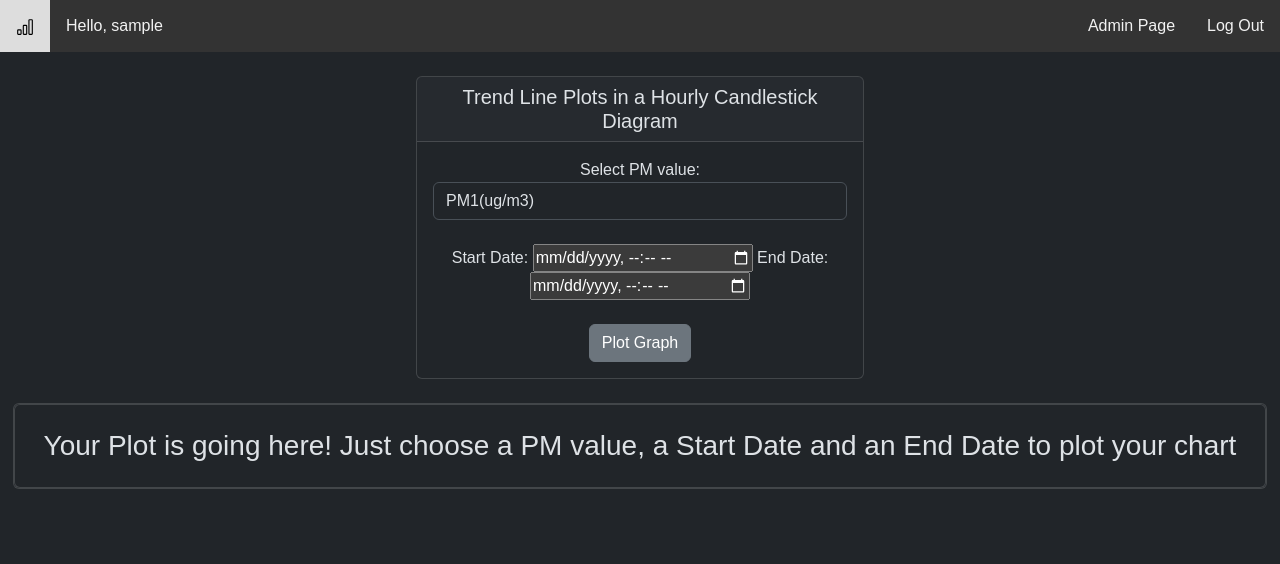
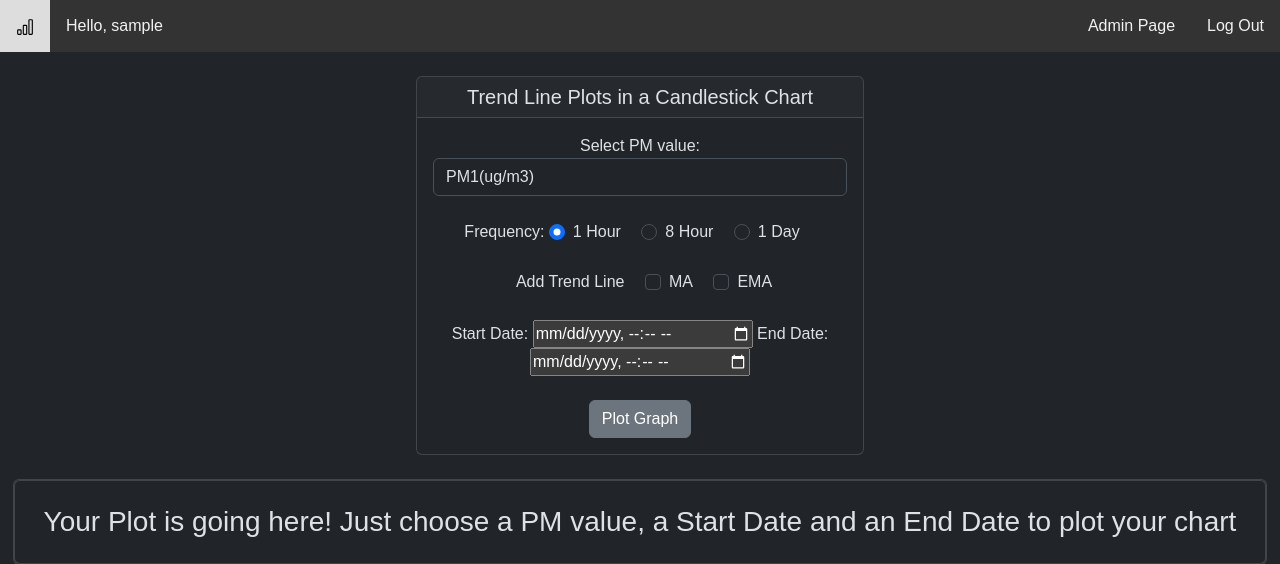
Before and after one commit to jimvla/django-app, a Django app: page / in a window 1280 px wide. Shown: the top 564 px of the page. Run offline with Django 4.2, Linux system fonts and the light colour scheme; the visitor is signed in with stand-in values (Sample User, id 1).

Commit message:
input updates

```diff
--- a/Device8/models.py
+++ b/Device8/models.py
@@ -1,5 +1,4 @@
 from django.db import models
-#from django.utils import timezone
 
 # Create your models here.
 
--- a/Device8/views.py
+++ b/Device8/views.py
@@ -12,7 +12,11 @@ import numpy as np
 # Home view for our page
 def home(request):
     if request.method=="POST":
+        # GET INPUTS
         dropdown = request.POST.get('dropdown')
+        radio = request.POST.get('inlineRadioOptions')
+        MA = request.POST.get('inlineCheckbox1')
+        EMA = request.POST.get('inlineCheckbox2')
         start_date = request.POST.get('start_date')
         end_date = request.POST.get('end_date')
         Queryset = Device8.objects.filter(time__range=[start_date, end_date]).values()
@@ -46,32 +50,29 @@ def home(request):
         # New DataFrame to help us with the Candlestick Plot
         if dropdown == 'PM1':
             new_df = pd.DataFrame({
-            'date': data.groupby(pd.Grouper(key='time', freq='8H'))['time'].first(),
-            'open': data.groupby(pd.Grouper(key='time', freq='8H'))['PM1'].first(),
-            'close': data.groupby(pd.Grouper(key='time', freq='8H'))['PM1'].last(),
-            'high': data.groupby(pd.Grouper(key='time', freq='8H'))['PM1'].max(),
-            'low': data.groupby(pd.Grouper(key='time', freq='8H'))['PM1'].min(),
+            'date': data.groupby(pd.Grouper(key='time', freq=radio))['time'].first(),
+            'open': data.groupby(pd.Grouper(key='time', freq=radio))['PM1'].first(),
+            'close': data.groupby(pd.Grouper(key='time', freq=radio))['PM1'].last(),
+            'high': data.groupby(pd.Grouper(key='time', freq=radio))['PM1'].max(),
+            'low': data.groupby(pd.Grouper(key='time', freq=radio))['PM1'].min(),
             })
         elif dropdown == 'PM25':
             new_df = pd.DataFrame({
-            'date': data.groupby(pd.Grouper(key='time', freq='H'))['time'].first(),
-            'open': data.groupby(pd.Grouper(key='time', freq='H'))['PM25'].first(),
-            'close': data.groupby(pd.Grouper(key='time', freq='H'))['PM25'].last(),
-            'high': data.groupby(pd.Grouper(key='time', freq='H'))['PM25'].max(),
-            'low': data.groupby(pd.Grouper(key='time', freq='H'))['PM25'].min(),
+            'date': data.groupby(pd.Grouper(key='time', freq=radio))['time'].first(),
+            'open': data.groupby(pd.Grouper(key='time', freq=radio))['PM25'].first(),
+            'close': data.groupby(pd.Grouper(key='time', freq=radio))['PM25'].last(),
+            'high': data.groupby(pd.Grouper(key='time', freq=radio))['PM25'].max(),
+            'low': data.groupby(pd.Grouper(key='time', freq=radio))['PM25'].min(),
             })
         else:
             new_df = pd.DataFrame({
-            'date': data.groupby(pd.Grouper(key='time', freq='H'))['time'].first(),
-            'open': data.groupby(pd.Grouper(key='time', freq='H'))['PM10'].first(),
-            'close': data.groupby(pd.Grouper(key='time', freq='H'))['PM10'].last(),
-            'high': data.groupby(pd.Grouper(key='time', freq='H'))['PM10'].max(),
-            'low': data.groupby(pd.Grouper(key='time', freq='H'))['PM10'].min(),
+            'date': data.groupby(pd.Grouper(key='time', freq=radio))['time'].first(),
+            'open': data.groupby(pd.Grouper(key='time', freq=radio))['PM10'].first(),
+            'close': data.groupby(pd.Grouper(key='time', freq=radio))['PM10'].last(),
+            'high': data.groupby(pd.Grouper(key='time', freq=radio))['PM10'].max(),
+            'low': data.groupby(pd.Grouper(key='time', freq=radio))['PM10'].min(),
             })
 
-        # Trends using Rolling Window and EMA
-        new_df['4wma'] = new_df['close'].rolling(window=3).mean()
-        new_df['wma'] = new_df['close'].ewm(span=10).mean()
 
         # Reset index of the new DataFrame
         new_df = new_df.reset_index(drop=True)
@@ -101,10 +102,14 @@ def home(request):
 
         candle = [trace]
 
-        # Plot Figure
+        # Plot Figure + Trends using Rolling Window and EMA
         fig = go.Figure(data=candle, layout=layout)
-        fig.add_trace(go.Scatter(x=new_df['date'], y=new_df['4wma'], line=dict(color = 'yellow'), name= "Moving Average"))
-        fig.add_trace(go.Scatter(x=new_df['date'], y=new_df['wma'], line=dict(color = 'pink'), name= "Exponential MA"))
+        if MA:
+            new_df['ma'] = new_df['close'].rolling(window=3).mean()
+            fig.add_trace(go.Scatter(x=new_df['date'], y=new_df['ma'], line=dict(color = 'yellow'), name= "Moving Average"))
+        if EMA:
+            new_df['ema'] = new_df['close'].ewm(span=10).mean()
+            fig.add_trace(go.Scatter(x=new_df['date'], y=new_df['ema'], line=dict(color = 'pink'), name= "Exponential MA"))
         plot_div = plot(fig, output_type='div')
 
         context = {
--- a/core/templates/home.html
+++ b/core/templates/home.html
@@ -6,7 +6,7 @@
 {% block content %}
 <br>
 <div class="card text-center" style="width: 35%; margin: 0 auto;">
-  <h5 class="card-header">Trend Line Plots in a Hourly Candlestick Diagram</h5>
+  <h5 class="card-header">Trend Line Plots in a Candlestick Chart</h5>
   <div class="card-body">
     <form id="home_form" method="post">
       {% csrf_token %}
@@ -20,6 +20,36 @@
       <option value="PM10">PM10(ug/m3)</option>
       </select>
 
+      <br>
+
+      <label for="inlineRadioOptions">Frequency: </label>
+      <div class="form-check form-check-inline">
+        <input class="form-check-input" type="radio" checked="checked" name="inlineRadioOptions" id="inlineRadio" value="H">
+        <label class="form-check-label" for="inlineRadio1">1 Hour</label>
+      </div>
+      <div class="form-check form-check-inline">
+        <input class="form-check-input" type="radio" name="inlineRadioOptions" id="inlineRadio" value="8H">
+        <label class="form-check-label" for="inlineRadio2">8 Hour</label>
+      </div>
+      <div class="form-check form-check-inline">
+        <input class="form-check-input" type="radio" name="inlineRadioOptions" id="inlineRadio" value="D">
+        <label class="form-check-label" for="inlineRadio3">1 Day</label>
+      </div>
+
+      <br>
+      <br>
+
+      <label class="form-check form-check-inline" for="inlineCheckboxs">Add Trend Line</label>
+      <div class="form-check form-check-inline">
+        <input class="form-check-input" type="checkbox" name="inlineCheckbox1" value="MA">
+        <label class="form-check-label" for="inlineCheckbox1">MA</label>
+      </div>
+      <div class="form-check form-check-inline">
+        <input class="form-check-input" type="checkbox" name="inlineCheckbox2" value="EMA">
+        <label class="form-check-label" for="inlineCheckbox2">EMA</label>
+      </div>
+
+      <br>
       <br>
 
       <label for="start_date">Start Date:</label>
```
